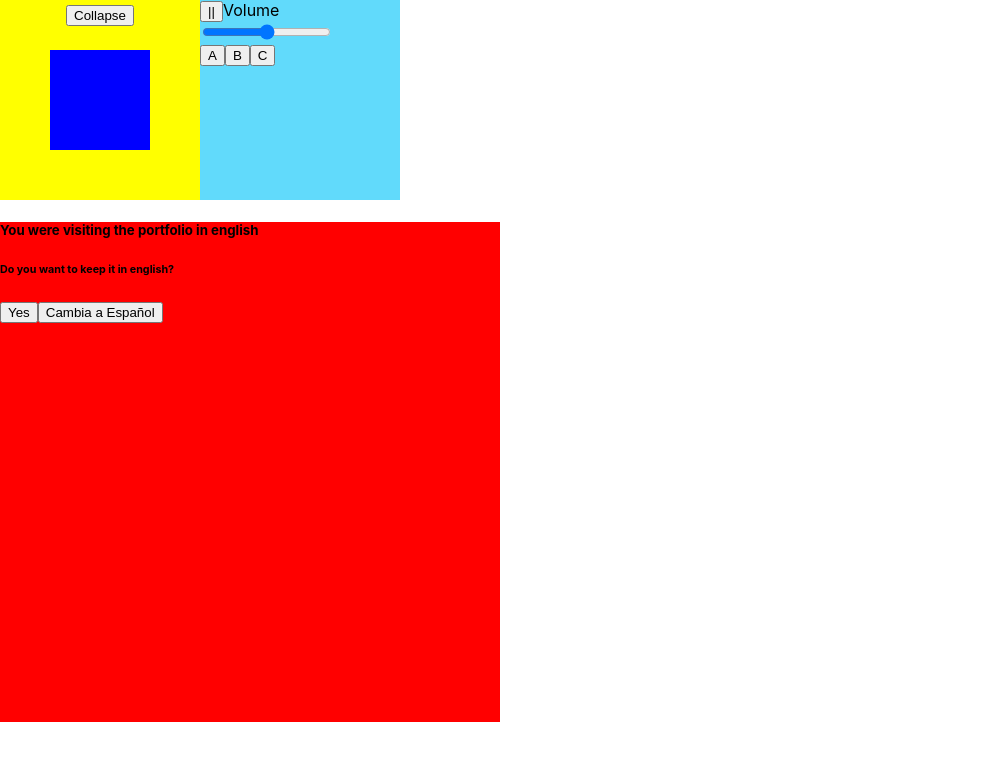
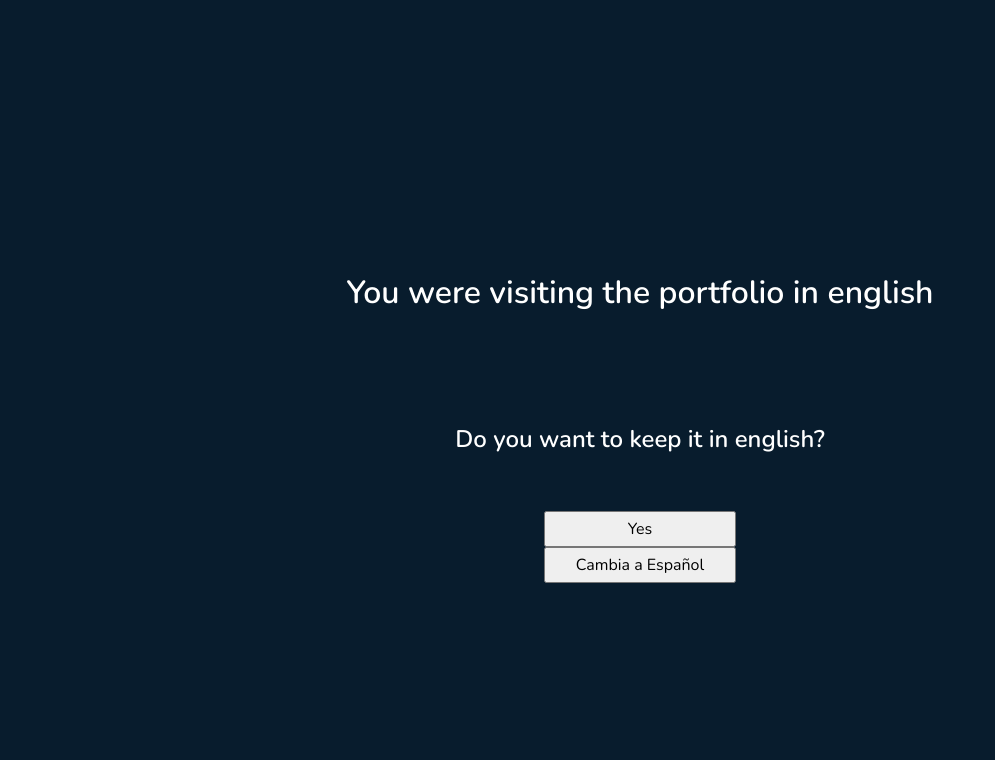
Before and after one commit to josedavms13/react-portfolio, a React (Vite) app: page /#/landing/1 in a window 1280 px wide. Shown: the top 760 px of the page, without its empty margins (0-995 px from the left). Built offline with nearby package versions, Linux system fonts and the light colour scheme.

Commit message:
FEAT:
First landingManager styles

next dispatch language

```diff
--- a/src/App.css
+++ b/src/App.css
@@ -1,5 +1,5 @@
-.landing{
-  background-color: red;
-  width: 500px;
-  height: 500px;
+@import url('https://fonts.googleapis.com/css2?family=Nunito:ital,wght@0,200;0,300;0,600;1,400&display=swap');
+
+*{
+  font-family: 'Nunito', sans-serif;
 }
--- a/src/components/LandingManager.jsx
+++ b/src/components/LandingManager.jsx
@@ -1,11 +1,16 @@
+import './views/viewsCSS/landingManager.css'
+
 import React, {useEffect, useState} from 'react';
 import {useHistory, useParams} from 'react-router-dom'
 import {useDispatch} from "react-redux";
 
+
+
+
 const LandingManager = ({props}) => {
 
     const history = useHistory();
-
+    const dispatch = useDispatch();
     let {language} = useParams();
 
     //Language
@@ -16,6 +21,8 @@ const LandingManager = ({props}) => {
         questionMessage: '¿Deseas mantenerte en español?',
         buttonsLabels: ['si', 'Change to english'],
     });
+
+
 
     useEffect(() => {
         console.log(landingLanguage);
@@ -54,7 +61,7 @@ const LandingManager = ({props}) => {
             {landingLanguage && <h5>{landingMessage.labelMessage}</h5>}
             {landingLanguage && <h6>{landingMessage.questionMessage}</h6>}
             {landingLanguage && <div className="lang-buttons">
-                <button>{landingMessage.buttonsLabels[0]}</button>
+                <button onClick={()=>dispatch()}>{landingMessage.buttonsLabels[0]}</button>
                 <button>{landingMessage.buttonsLabels[1]}</button>
             </div>}
         </div>
--- /dev/null
+++ b/src/components/views/viewsCSS/landingManager.css
@@ -0,0 +1,40 @@
+.landing{
+
+    background-color: #081c2d;
+    color: white;
+
+    position: absolute;
+    width: 100vw;
+    height: 100vh;
+
+    top: 0;
+    left: 0;
+
+    display: flex;
+    flex-direction: column;
+    align-items: center;
+    justify-content: center;
+
+    z-index: 90000000;
+}
+
+.landing h5{
+    font-size: 2rem;
+}
+.landing h6{
+    font-size: 1.5rem;
+}
+
+.lang-buttons{
+    display: flex;
+    flex-direction: column;
+    justify-content: center;
+    align-items: center;
+}
+.lang-buttons button{
+    padding: 5px;
+    font-size: 1rem;
+    width: 15vw;
+
+
+}
--- /dev/null
+++ b/src/redux/actions/languageActions.js
@@ -0,0 +1,5 @@
+
+export const type = {
+    setSpanish : '@turnToSpanish',
+    setEnglish : '@turnToEnglish'
+}
```
